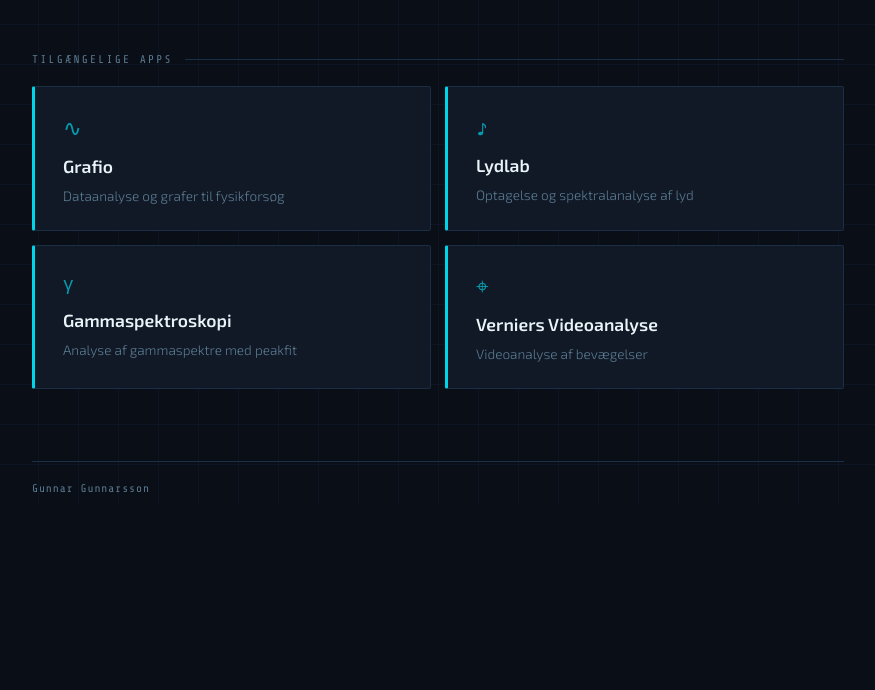
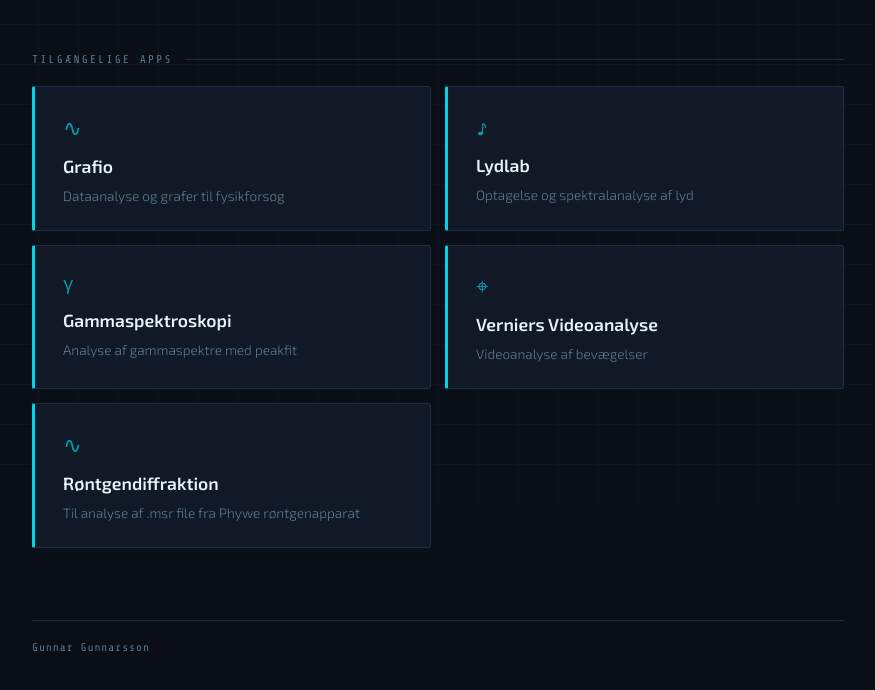
Before and after one commit to gunnargun63/Apps, a plain HTML site: page index.html in a window 1280 px wide. Shown: the part 296-986 px from the top of the page, without its empty margins (202-1077 px from the left). Before the commit the page ends 871 px from the top, so only its background shows below. Drawn offline with nearby package versions, Linux system fonts and the light colour scheme.

Commit message:
Add files via upload

```diff
--- a/index.html
+++ b/index.html
@@ -246,6 +246,12 @@
       <div class="card-desc">Videoanalyse af bevægelser</div>
     </a>
 
+    <a class="card" href="https://gunnargun63.github.io/X-ray/">
+      <div class="card-icon">∿</div>
+      <div class="card-title">Røntgendiffraktion</div>
+      <div class="card-desc">Til analyse af .msr file fra Phywe røntgenapparat</div>
+    </a>
+
   </div>
 
   <footer>Gunnar Gunnarsson</footer>
```
